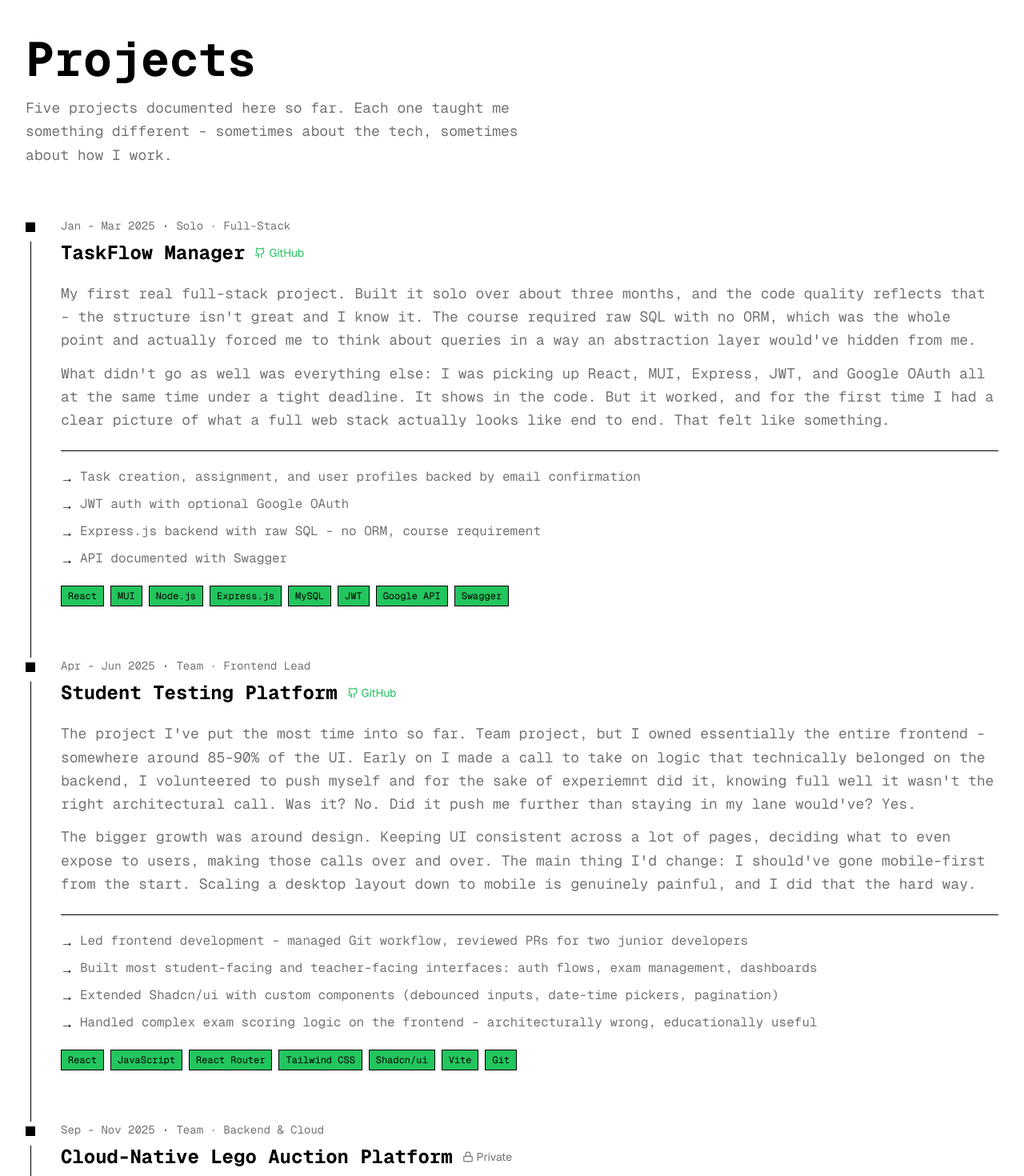
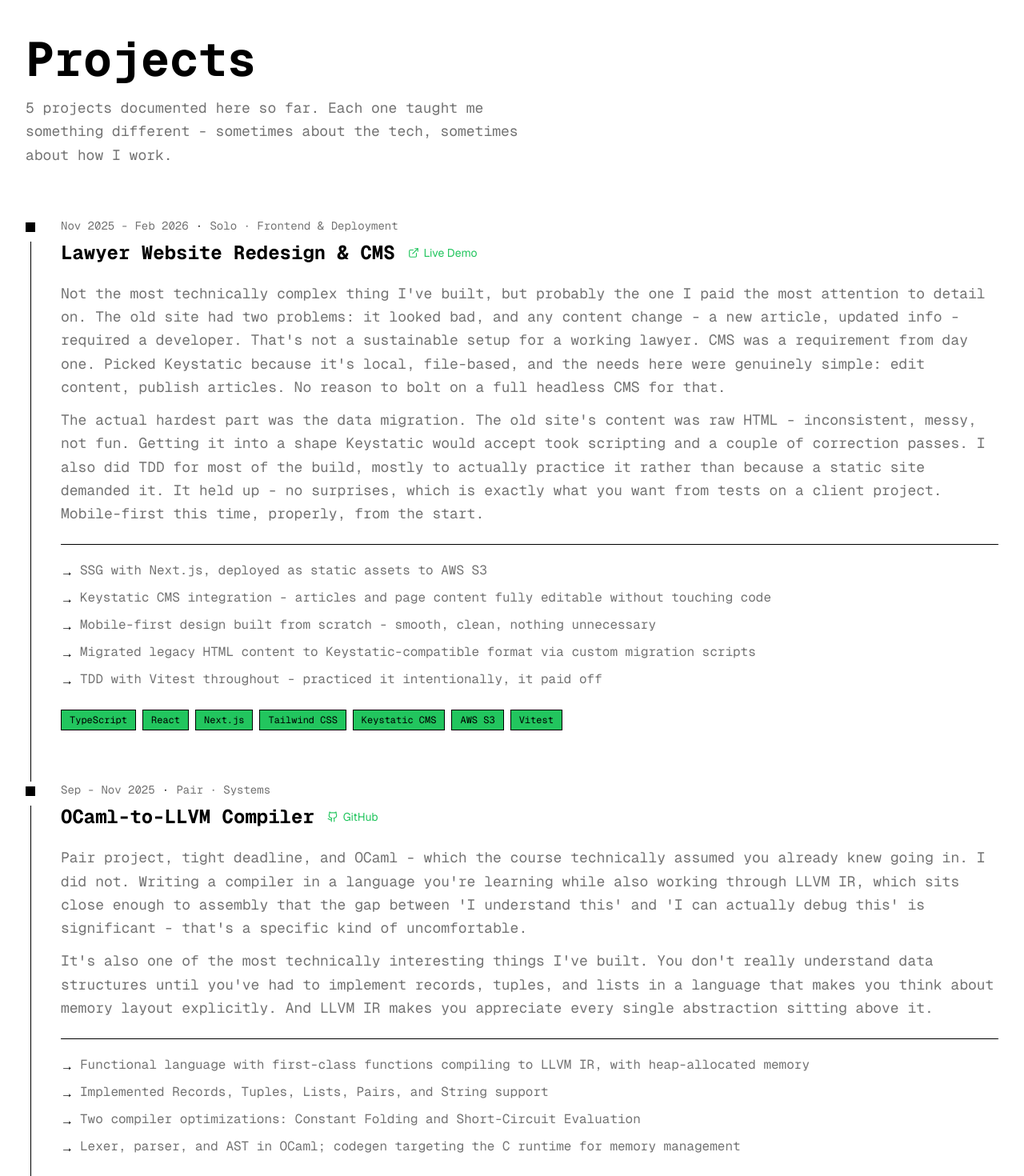
Before and after one commit to valmtv/portfolio, a Next.js app: page /projects in a window 1280 px wide. Shown: the part 100-1570 px from the top of the page at 80% size. Built offline with nearby package versions, Linux system fonts and the light colour scheme.

Commit message:
Adjust the order of the projects

```diff
--- a/src/app/projects/layout.tsx
+++ b/src/app/projects/layout.tsx
@@ -3,7 +3,7 @@ import type { Metadata } from "next";
 export const metadata: Metadata = {
   title: "Projects | Valerii Matviiv",
   description:
-    "Four projects: a cloud-native auction platform on Azure, a student testing app, an OCaml-to-LLVM compiler, and a full-stack task manager. Details on what was built, what broke, and what I'd do differently.",
+    "5 projects: a cloud-native auction platform on Azure, a student testing app, an OCaml-to-LLVM compiler, and a full-stack task manager. Details on what was built, what broke, and what I'd do differently.",
 };
 
 export default function ProjectsLayout({
--- a/src/app/projects/page.tsx
+++ b/src/app/projects/page.tsx
@@ -22,43 +22,44 @@ interface Project {
 
 const projects: Project[] = [
   {
-    id: "taskflow",
-    title: "TaskFlow Manager",
-    dateRange: "Jan - Mar 2025",
-    github: "https://github.com/valmtv/task-manager",
-    liveUrl: null,
+    id: "advocate-website",
+    title: "Lawyer Website Redesign & CMS",
+    dateRange: "Nov 2025 - Feb 2026",
+    github: null,
+    liveUrl: "https://advocate.matviiv.com",
     isPrivate: false,
-    type: "Solo · Full-Stack",
-    techStack: ["React", "MUI", "Node.js", "Express.js", "MySQL", "JWT", "Google API", "Swagger"],
+    type: "Solo · Frontend & Deployment",
+    techStack: ["TypeScript", "React", "Next.js", "Tailwind CSS", "Keystatic CMS", "AWS S3", "Vitest"],
     prose: [
-      "My first real full-stack project. Built it solo over about three months, and the code quality reflects that - the structure isn't great and I know it. The course required raw SQL with no ORM, which was the whole point and actually forced me to think about queries in a way an abstraction layer would've hidden from me.",
-      "What didn't go as well was everything else: I was picking up React, MUI, Express, JWT, and Google OAuth all at the same time under a tight deadline. It shows in the code. But it worked, and for the first time I had a clear picture of what a full web stack actually looks like end to end. That felt like something.",
+      "Not the most technically complex thing I've built, but probably the one I paid the most attention to detail on. The old site had two problems: it looked bad, and any content change - a new article, updated info - required a developer. That's not a sustainable setup for a working lawyer. CMS was a requirement from day one. Picked Keystatic because it's local, file-based, and the needs here were genuinely simple: edit content, publish articles. No reason to bolt on a full headless CMS for that.",
+      "The actual hardest part was the data migration. The old site's content was raw HTML - inconsistent, messy, not fun. Getting it into a shape Keystatic would accept took scripting and a couple of correction passes. I also did TDD for most of the build, mostly to actually practice it rather than because a static site demanded it. It held up - no surprises, which is exactly what you want from tests on a client project. Mobile-first this time, properly, from the start.",
     ],
     bullets: [
-      "Task creation, assignment, and user profiles backed by email confirmation",
-      "JWT auth with optional Google OAuth",
-      "Express.js backend with raw SQL - no ORM, course requirement",
-      "API documented with Swagger",
+      "SSG with Next.js, deployed as static assets to AWS S3",
+      "Keystatic CMS integration - articles and page content fully editable without touching code",
+      "Mobile-first design built from scratch - smooth, clean, nothing unnecessary",
+      "Migrated legacy HTML content to Keystatic-compatible format via custom migration scripts",
+      "TDD with Vitest throughout - practiced it intentionally, it paid off",
     ],
   },
   {
-    id: "student-testing",
-    title: "Student Testing Platform",
-    dateRange: "Apr - Jun 2025",
-    github: "https://github.com/LilConsul/hell-app",
+    id: "llvm-compiler",
+    title: "OCaml-to-LLVM Compiler",
+    dateRange: "Sep - Nov 2025",
+    github: "https://github.com/valmtv/LCD_Final_Project",
     liveUrl: null,
     isPrivate: false,
-    type: "Team · Frontend Lead",
-    techStack: ["React", "JavaScript", "React Router", "Tailwind CSS", "Shadcn/ui", "Vite", "Git"],
+    type: "Pair · Systems",
+    techStack: ["OCaml", "C", "LLVM IR", "Dune", "Make", "Git"],
     prose: [
-      "The project I've put the most time into so far. Team project, but I owned essentially the entire frontend - somewhere around 85-90% of the UI. Early on I made a call to take on logic that technically belonged on the backend, I volunteered to push myself and for the sake of experiemnt did it, knowing full well it wasn't the right architectural call. Was it? No. Did it push me further than staying in my lane would've? Yes.",
-      "The bigger growth was around design. Keeping UI consistent across a lot of pages, deciding what to even expose to users, making those calls over and over. The main thing I'd change: I should've gone mobile-first from the start. Scaling a desktop layout down to mobile is genuinely painful, and I did that the hard way.",
+      "Pair project, tight deadline, and OCaml - which the course technically assumed you already knew going in. I did not. Writing a compiler in a language you're learning while also working through LLVM IR, which sits close enough to assembly that the gap between 'I understand this' and 'I can actually debug this' is significant - that's a specific kind of uncomfortable.",
+      "It's also one of the most technically interesting things I've built. You don't really understand data structures until you've had to implement records, tuples, and lists in a language that makes you think about memory layout explicitly. And LLVM IR makes you appreciate every single abstraction sitting above it.",
     ],
     bullets: [
-      "Led frontend development - managed Git workflow, reviewed PRs for two junior developers",
-      "Built most student-facing and teacher-facing interfaces: auth flows, exam management, dashboards",
-      "Extended Shadcn/ui with custom components (debounced inputs, date-time pickers, pagination)",
-      "Handled complex exam scoring logic on the frontend - architecturally wrong, educationally useful",
+      "Functional language with first-class functions compiling to LLVM IR, with heap-allocated memory",
+      "Implemented Records, Tuples, Lists, Pairs, and String support",
+      "Two compiler optimizations: Constant Folding and Short-Circuit Evaluation",
+      "Lexer, parser, and AST in OCaml; codegen targeting the C runtime for memory management",
     ],
   },
   {
@@ -95,44 +96,43 @@ const projects: Project[] = [
     ],
   },
   {
-    id: "llvm-compiler",
-    title: "OCaml-to-LLVM Compiler",
-    dateRange: "Sep - Nov 2025",
-    github: "https://github.com/valmtv/LCD_Final_Project",
+    id: "student-testing",
+    title: "Student Testing Platform",
+    dateRange: "Apr - Jun 2025",
+    github: "https://github.com/LilConsul/hell-app",
     liveUrl: null,
     isPrivate: false,
-    type: "Pair · Systems",
-    techStack: ["OCaml", "C", "LLVM IR", "Dune", "Make", "Git"],
+    type: "Team · Frontend Lead",
+    techStack: ["React", "JavaScript", "React Router", "Tailwind CSS", "Shadcn/ui", "Vite", "Git"],
     prose: [
-      "Pair project, tight deadline, and OCaml - which the course technically assumed you already knew going in. I did not. Writing a compiler in a language you're learning while also working through LLVM IR, which sits close enough to assembly that the gap between 'I understand this' and 'I can actually debug this' is significant - that's a specific kind of uncomfortable.",
-      "It's also one of the most technically interesting things I've built. You don't really understand data structures until you've had to implement records, tuples, and lists in a language that makes you think about memory layout explicitly. And LLVM IR makes you appreciate every single abstraction sitting above it.",
+      "The project I've put the most time into so far. Team project, but I owned essentially the entire frontend - somewhere around 85-90% of the UI. Early on I made a call to take on logic that technically belonged on the backend, I volunteered to push myself and for the sake of experiemnt did it, knowing full well it wasn't the right architectural call. Was it? No. Did it push me further than staying in my lane would've? Yes.",
+      "The bigger growth was around design. Keeping UI consistent across a lot of pages, deciding what to even expose to users, making those calls over and over. The main thing I'd change: I should've gone mobile-first from the start. Scaling a desktop layout down to mobile is genuinely painful, and I did that the hard way.",
     ],
     bullets: [
-      "Functional language with first-class functions compiling to LLVM IR, with heap-allocated memory",
-      "Implemented Records, Tuples, Lists, Pairs, and String support",
-      "Two compiler optimizations: Constant Folding and Short-Circuit Evaluation",
-      "Lexer, parser, and AST in OCaml; codegen targeting the C runtime for memory management",
+      "Led frontend development - managed Git workflow, reviewed PRs for two junior developers",
+      "Built most student-facing and teacher-facing interfaces: auth flows, exam management, dashboards",
+      "Extended Shadcn/ui with custom components (debounced inputs, date-time pickers, pagination)",
+      "Handled complex exam scoring logic on the frontend - architecturally wrong, educationally useful",
     ],
   },
   {
-    id: "advocate-website",
-    title: "Lawyer Website Redesign & CMS",
-    dateRange: "Nov 2025 - Feb 2026",
-    github: null,
-    liveUrl: "https://advocate.matviiv.com",
+    id: "taskflow",
+    title: "TaskFlow Manager",
+    dateRange: "Jan - Mar 2025",
+    github: "https://github.com/valmtv/task-manager",
+    liveUrl: null,
     isPrivate: false,
-    type: "Solo · Frontend & Deployment",
-    techStack: ["TypeScript", "React", "Next.js", "Tailwind CSS", "Keystatic CMS", "AWS S3", "Vitest"],
+    type: "Solo · Full-Stack",
+    techStack: ["React", "MUI", "Node.js", "Express.js", "MySQL", "JWT", "Google API", "Swagger"],
     prose: [
-      "Not the most technically complex thing I've built, but probably the one I paid the most attention to detail on. The old site had two problems: it looked bad, and any content change - a new article, updated info - required a developer. That's not a sustainable setup for a working lawyer. CMS was a requirement from day one. Picked Keystatic because it's local, file-based, and the needs here were genuinely simple: edit content, publish articles. No reason to bolt on a full headless CMS for that.",
-      "The actual hardest part was the data migration. The old site's content was raw HTML - inconsistent, messy, not fun. Getting it into a shape Keystatic would accept took scripting and a couple of correction passes. I also did TDD for most of the build, mostly to actually practice it rather than because a static site demanded it. It held up - no surprises, which is exactly what you want from tests on a client project. Mobile-first this time, properly, from the start.",
+      "My first real full-stack project. Built it solo over about three months, and the code quality reflects that - the structure isn't great and I know it. The course required raw SQL with no ORM, which was the whole point and actually forced me to think about queries in a way an abstraction layer would've hidden from me.",
+      "What didn't go as well was everything else: I was picking up React, MUI, Express, JWT, and Google OAuth all at the same time under a tight deadline. It shows in the code. But it worked, and for the first time I had a clear picture of what a full web stack actually looks like end to end. That felt like something.",
     ],
     bullets: [
-      "SSG with Next.js, deployed as static assets to AWS S3",
-      "Keystatic CMS integration - articles and page content fully editable without touching code",
-      "Mobile-first design built from scratch - smooth, clean, nothing unnecessary",
-      "Migrated legacy HTML content to Keystatic-compatible format via custom migration scripts",
-      "TDD with Vitest throughout - practiced it intentionally, it paid off",
+      "Task creation, assignment, and user profiles backed by email confirmation",
+      "JWT auth with optional Google OAuth",
+      "Express.js backend with raw SQL - no ORM, course requirement",
+      "API documented with Swagger",
     ],
   },
 ]
@@ -160,7 +160,7 @@ interface ProjectEntryProps {
 
 function ProjectEntry({ project, isLast, isCyberpunk, classes }: ProjectEntryProps) {
   return (
-    <div className="flex gap-5 md:gap-8">
+    <div className="flex gap-5 md:gap-8 group">
       {/* Left column: node + line */}
       <div className="flex flex-col items-center w-3 flex-shrink-0">
         <div className="mt-[6px]">
@@ -179,12 +179,12 @@ function ProjectEntry({ project, isLast, isCyberpunk, classes }: ProjectEntryPro
         {/* Meta */}
         <div className="flex flex-wrap items-center gap-x-3 gap-y-1 mb-2">
           <span className={cn("text-sm text-theme-mutedForeground", classes.body)}>{project.dateRange}</span>
-          <span className="text-theme-border text-sm select-none">·</span>
-          <span className={cn("text-sm text-theme-mutedForeground", classes.body)}>{project.type}</span>
+          <span className="text-theme-border text-sm select-none" aria-hidden="true">·</span>
+          <span className={cn("text-sm text-theme-mutedForeground font-medium", classes.body)}>{project.type}</span>
         </div>
 
         {/* Title + link */}
-        <div className="flex flex-wrap items-center gap-3 mb-5">
+        <div className="flex flex-col sm:flex-row sm:items-center gap-2 sm:gap-4 mb-5">
           <h3
             className={cn(
               classes.heading,
@@ -195,20 +195,22 @@ function ProjectEntry({ project, isLast, isCyberpunk, classes }: ProjectEntryPro
           >
             {project.title}
           </h3>
+          <div className="flex items-center gap-3">
             {project.isPrivate ? (
-            <span className="inline-flex items-center gap-1 text-sm text-theme-mutedForeground">
-              <Lock size={14} />
-              Private
+              <span className="inline-flex items-center gap-1.5 text-sm text-theme-mutedForeground bg-theme-muted px-2 py-0.5 border border-theme-border/50">
+                <Lock size={14} aria-hidden="true" />
+                <span>Private</span>
               </span>
             ) : project.github ? (
               <a
                 href={project.github}
                 target="_blank"
                 rel="noopener noreferrer"
-              className="inline-flex items-center gap-1 text-sm text-theme-secondary hover:underline"
+                className="inline-flex items-center gap-1.5 text-sm text-theme-secondary hover:text-theme-primary transition-colors focus-visible:outline-theme-primary"
+                aria-label={`View ${project.title} source code on GitHub`}
               >
-              <Github size={14} />
-              GitHub
+                <Github size={14} aria-hidden="true" />
+                <span className="hover:underline">GitHub</span>
               </a>
             ) : null}
             {project.liveUrl && (
@@ -216,12 +218,14 @@ function ProjectEntry({ project, isLast, isCyberpunk, classes }: ProjectEntryPro
                 href={project.liveUrl}
                 target="_blank"
                 rel="noopener noreferrer"
-              className="inline-flex items-center gap-1 text-sm text-theme-secondary hover:underline"
+                className="inline-flex items-center gap-1.5 text-sm text-theme-secondary hover:text-theme-primary transition-colors focus-visible:outline-theme-primary"
+                aria-label={`View live deployment of ${project.title}`}
               >
-              <ExternalLink size={14} />
-              Live
+                <ExternalLink size={14} aria-hidden="true" />
+                <span className="hover:underline">Live Demo</span>
               </a>
             )}
+          </div>
         </div>
 
         {/* Prose */}
@@ -236,13 +240,14 @@ function ProjectEntry({ project, isLast, isCyberpunk, classes }: ProjectEntryPro
         {/* Divider */}
         <div
           className={cn("border-t mb-5", isCyberpunk ? "border-theme-border opacity-30" : "border-theme-border")}
+          aria-hidden="true"
         />
 
         {/* Technical bullets */}
-        <ul className="space-y-2 mb-5">
+        <ul className="space-y-2 mb-6" aria-label={`Key features of ${project.title}`}>
           {project.bullets.map((bullet, i) => (
             <li key={i} className={cn("flex gap-2 text-sm md:text-base text-theme-mutedForeground", classes.body)}>
-              <span className="text-theme-primary flex-shrink-0 mt-0.5" aria-hidden>
+              <span className="text-theme-primary flex-shrink-0 mt-0.5" aria-hidden="true">
                 →
               </span>
               <span>{bullet}</span>
@@ -251,19 +256,23 @@ function ProjectEntry({ project, isLast, isCyberpunk, classes }: ProjectEntryPro
         </ul>
 
         {/* Tech stack */}
-        <div className="flex flex-wrap gap-2">
+        <ul
+          className="flex flex-wrap gap-2"
+          aria-label={`Technologies used in ${project.title}`}
+        >
           {project.techStack.map((tech) => (
-            <span
+            <li
               key={tech}
               className={cn(
-                "px-2 py-1 text-xs font-medium bg-theme-accent text-theme-accentForeground border border-theme-border",
-                classes.body
+                "px-2.5 py-1 text-xs font-semibold bg-theme-accent text-theme-accentForeground border border-theme-border",
+                classes.body,
+                isCyberpunk && "shadow-[2px_2px_0px_var(--theme-primary)]"
               )}
             >
               {tech}
-            </span>
+            </li>
           ))}
-        </div>
+        </ul>
       </div>
     </div>
   )
@@ -281,10 +290,11 @@ function ProjectsPage() {
           Projects
         </ThemeHeading>
         <ThemeText muted className="mb-16 max-w-2xl">
-          Five projects documented here so far. Each one taught me something different - sometimes about the tech, sometimes about how I work.
+          {projects.length === 0 ? "No projects documented yet." :
+            `${projects.length} projects documented here so far. Each one taught me something different - sometimes about the tech, sometimes about how I work.`}
         </ThemeText>
 
-        <div>
+        <div className="relative">
           {projects.map((project, index) => (
             <ProjectEntry
               key={project.id}
```
Lines whose indentation alone changed are shown as unchanged.
